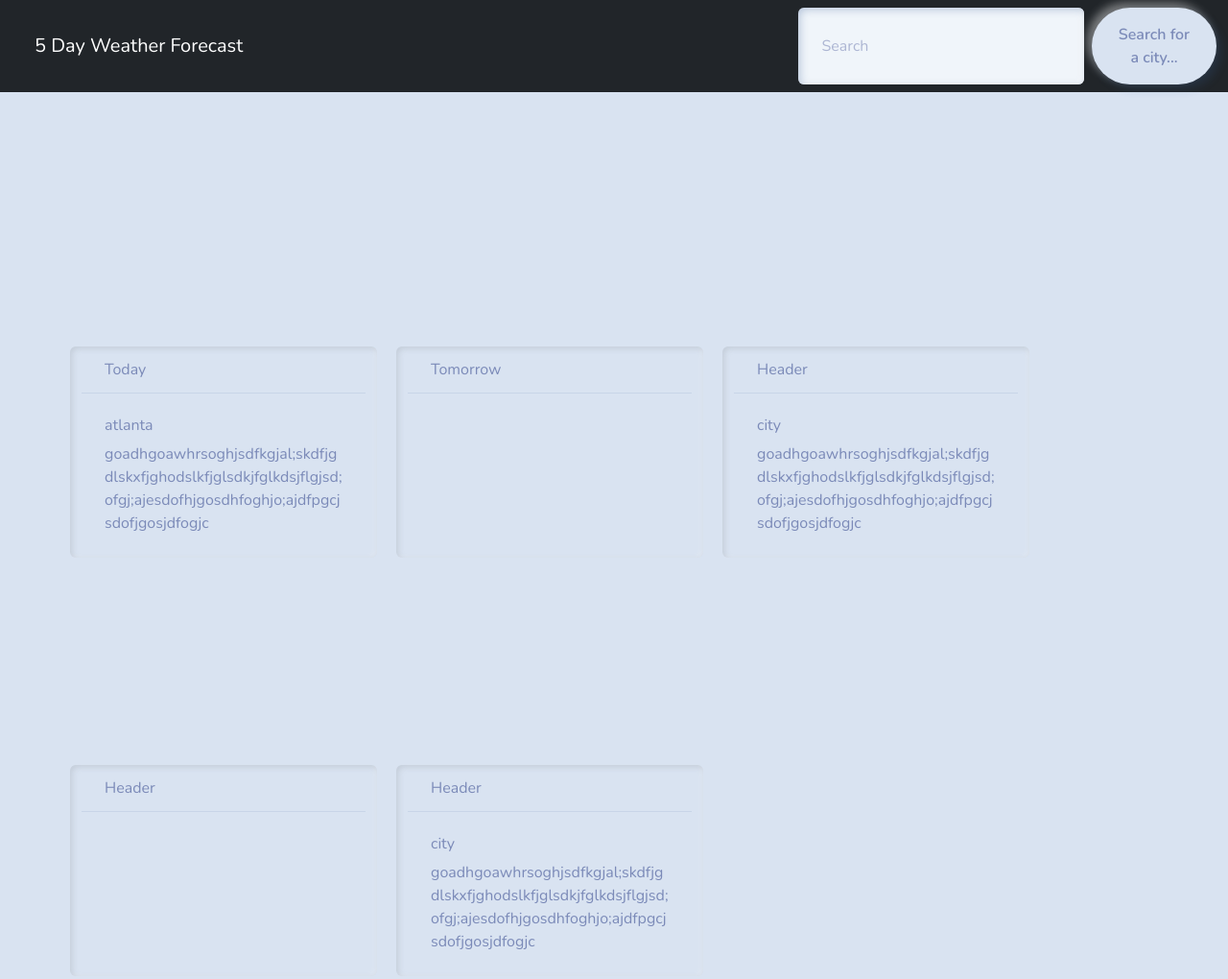
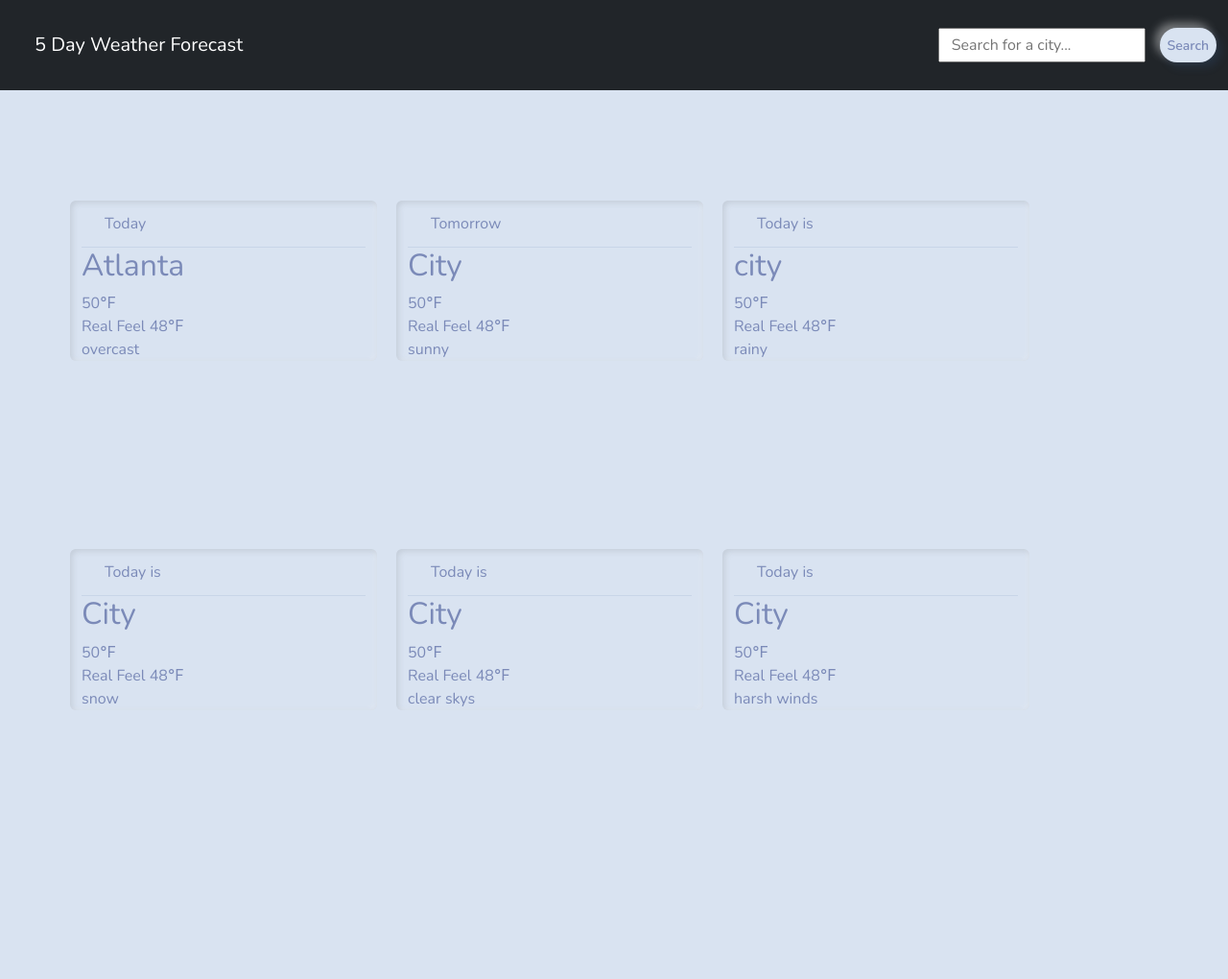
Before and after one commit to MontineSproul/weather_dashboard, a plain HTML site: page index.html in a window 1280 px wide. Shown: the whole page at 96% size. After the commit the page ends 821 px from the top, so only its background shows below. Drawn offline with nearby package versions, Linux system fonts and the light colour scheme.

Commit message:
got html structure completed started working on puesdo code and js

```diff
--- a/assets/main.js
+++ b/assets/main.js
@@ -0,0 +1,26 @@
+var apiKey = '0dff05e8fe26750242f5de6308aaff1f';
+
+https://api.openweathermap.org/data/2.5/forecast?q=Atlanta&units=imperial&appid=0dff05e8fe26750242f5de6308aaff1f
+
+//moments/jquery to change the day of the week at the top of the card
+if (day is today) {
+    Today + date
+} else if (date ++) {
+    day of the week and date
+}
+
+
+//local storage in search bar
+function searchHistory() {
+    var searchCity = document.getElementById('city').value;
+    var savedCity = localStorage.setItem("myCities", "City");
+console.log(localStorage);
+//reading the localStorage item
+var savedCities = localStorage.getItem("myCities");
+
+//add event listener for search button
+}
+
+//function that displays the day of the week in the header
+
+//display weather in cards
--- a/assets/style.css
+++ b/assets/style.css
@@ -8,8 +8,15 @@
     margin: 25px;
 
 } */
+.one {
+    margin-top: 0px;
+    padding-bottom: 0px;
+}
+.two {
+    padding-top: 0%;
+}
 .card {
- margin-top: 200px;
+ margin-top: 50px;
   margin-left: 20px;
 
 
@@ -17,9 +24,14 @@
 
 .container {
     position: absolute;
-    margin: 200px;
+    margin: 100px;
 }
 
 .row {
     padding: 65px;
 }
+
+.p-1 {
+    margin-right: 15px;
+    border-radius: 5;
+}
--- a/index.html
+++ b/index.html
@@ -4,7 +4,6 @@
     <meta charset="UTF-8">
     <meta http-equiv="X-UA-Compatible" content="IE=edge">
     <meta name="viewport" content="width=device-width, initial-scale=1.0">
-    <script src="https://cdn.tailwindcss.com"></script>
     <link rel="stylesheet" href="./bootswatch.css">
     <link rel="stylesheet" href="./assets/style.css">
 
@@ -19,50 +18,83 @@
                 <span class="navbar-toggler-icon"></span>
               </button>
                 <form class="d-flex">
-                  <input class="form-control me-sm-2" type="text" placeholder="Search">
-                  <button class="btn btn-secondary my-2 my-sm-0" type="submit">Search for a city...</button>
+                  <input class="p-1" id="city" type="text" placeholder="  Search for a city...">
+                  <button type="button" class="btn btn-primary btn-sm">Search</button>
                 </form>
             </div>
           </nav>
     </header>
 <section class="contianer align-self-center">
-    <div class="row">
+    <div class="row one">
         <div class="card bg-secondary mb-3 col-sm-6 " id="card1" style="max-width: 20rem;">
-            <div class="card-header ">Today</div>
-            <div class="card-body">
-            <h4 class="card-title">atlanta</h4>
-            <p class="card-text">goadhgoawhrsoghjsdfkgjal;skdfjgdlskxfjghodslkfjglsdkjfglkdsjflgjsd;ofgj;ajesdofhjgosdhfoghjo;ajdfpgcjsdofjgosjdfogjc</p>
+            <div class="card-header dayDate">Today</div>
+            <div class="weather">
+            <h2 class="city">Atlanta</h2>
+            <div class="degrees">50℉</div>
+            <div class="realFeel">Real Feel 48℉</div>
+            <icon></icon>
+            <div class="description">overcast</div>
+
             </div>
         </div>
         <div class="card bg-secondary mb-3 col-sm-6 " style="max-width: 20rem;">
             <div class="card-header ">Tomorrow</div>
-             <div class="card-body ">
-                  <h4 class="card-title"></h4>
-                  <p class="card-text"></p>
+             <div class="weather ">
+                  <h2 class="city">City</h2>
+                  <div class="degrees">50℉</div>
+                  <div class="realFeel">Real Feel 48℉</div>
+                  <icon></icon>
+                  <div class="description">sunny</div>
+
             </div>
          </div>
          <div class="card bg-secondary mb-3 col-sm-6 " style="max-width: 20rem;">
             <!-- add date/moments to put the day of the week for the next 5 days -->
-        <div class="card-header ">Header</div>
-        <div class="card-body ">
-                <h4 class="card-title">city</h4>
-                  <p class="card-text">goadhgoawhrsoghjsdfkgjal;skdfjgdlskxfjghodslkfjglsdkjfglkdsjflgjsd;ofgj;ajesdofhjgosdhfoghjo;ajdfpgcjsdofjgosjdfogjc</p>
+        <div class="card-header ">Today is</div>
+        <div class="weather ">
+                <h2 class="city">city</h2>
+                <div class="degrees">50℉</div>
+                <div class="realFeel">Real Feel 48℉</div>
+                <icon></icon>
+                <div class="description">rainy</div>
+
         </div>
         </div>
+    </div>
+    <div class="row two">
         <div class="card bg-secondary mb-3 col-sm-6 " style="max-width: 20rem;">
-        <div class="card-header ">Header</div>
-        <div class="card-body ">
-                <h4 class="card-title"></h4>
+        <div class="card-header ">Today is</div>
+        <div class="weather">
+                <h2 class="city">City</h2>
+                <div class="degrees">50℉</div>
+                <div class="realFeel">Real Feel 48℉</div>
+                <icon></icon>
+                <div class="description">snow</div>
                      <p class="card-text"></p>
         </div>
         </div>
          <div class="card bg-secondary mb-3 col-sm-6 " style="max-width: 20rem;">
-        <div class="card-header ">Header</div>
-        <div class="card-body ">
-             <h4 class="card-title">city</h4>
-                <p class="card-text">goadhgoawhrsoghjsdfkgjal;skdfjgdlskxfjghodslkfjglsdkjfglkdsjflgjsd;ofgj;ajesdofhjgosdhfoghjo;ajdfpgcjsdofjgosjdfogjc</p>
+        <div class="card-header ">Today is</div>
+        <div class="weather ">
+             <h2 class="city">City</h2>
+             <div class="degrees">50℉</div>
+             <div class="realFeel">Real Feel 48℉</div>
+             <icon></icon>
+             <div class="description">clear skys</div>
+
         </div>
         </div>
+        <div class="card bg-secondary mb-3 col-sm-6 " style="max-width: 20rem;">
+            <div class="card-header ">Today is</div>
+            <div class="weather ">
+                 <h2 class="city">City</h2>
+                 <div class="degrees">50℉</div>
+                 <div class="realFeel">Real Feel 48℉</div>
+                 <icon></icon>
+                 <div class="description">harsh winds</div>
+
+            </div>
+            </div>
     </div>
 </section>
  <script src="./assets/main.js" ></script>
```
Also changed, not shown: bootswatch.css.
